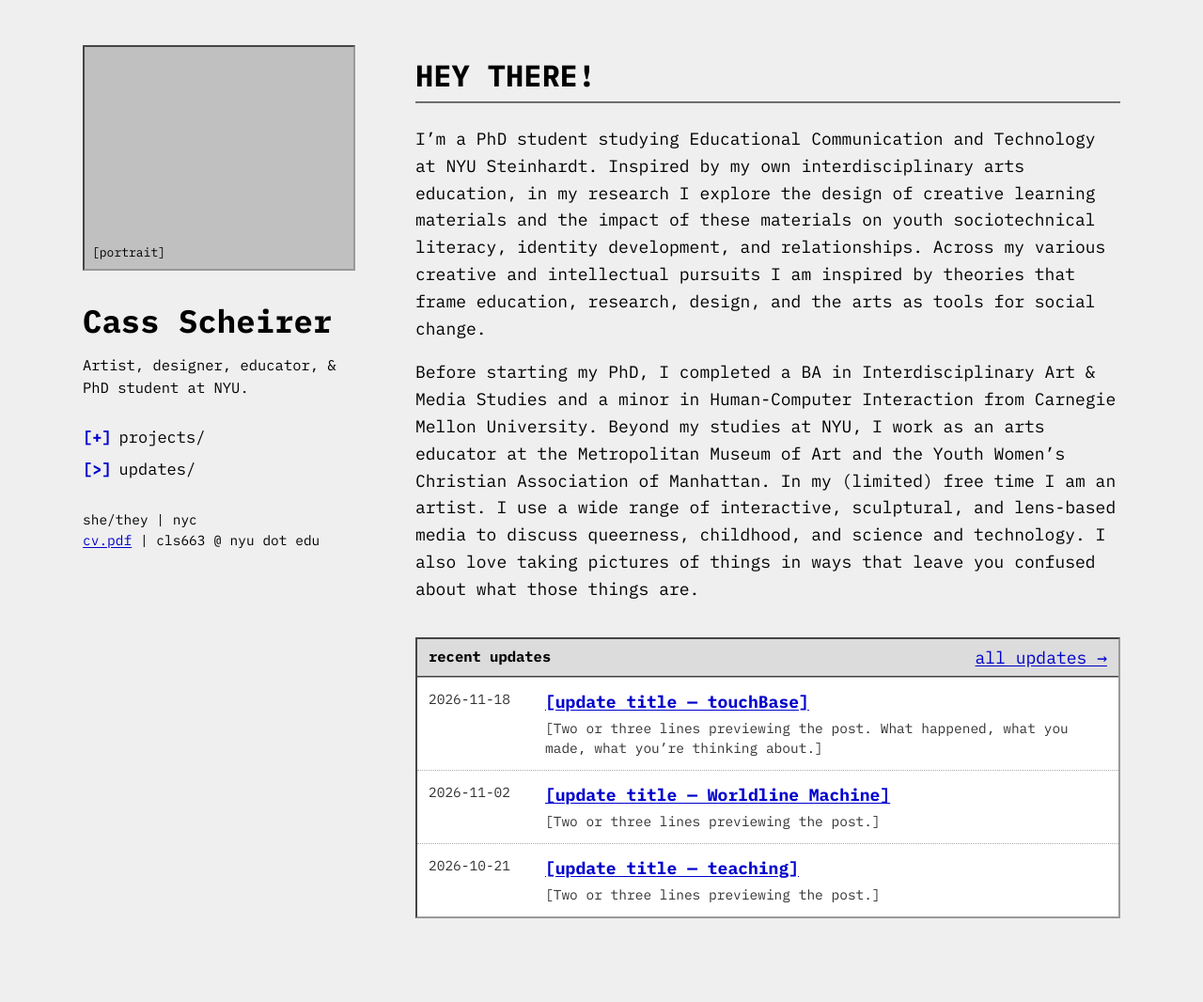
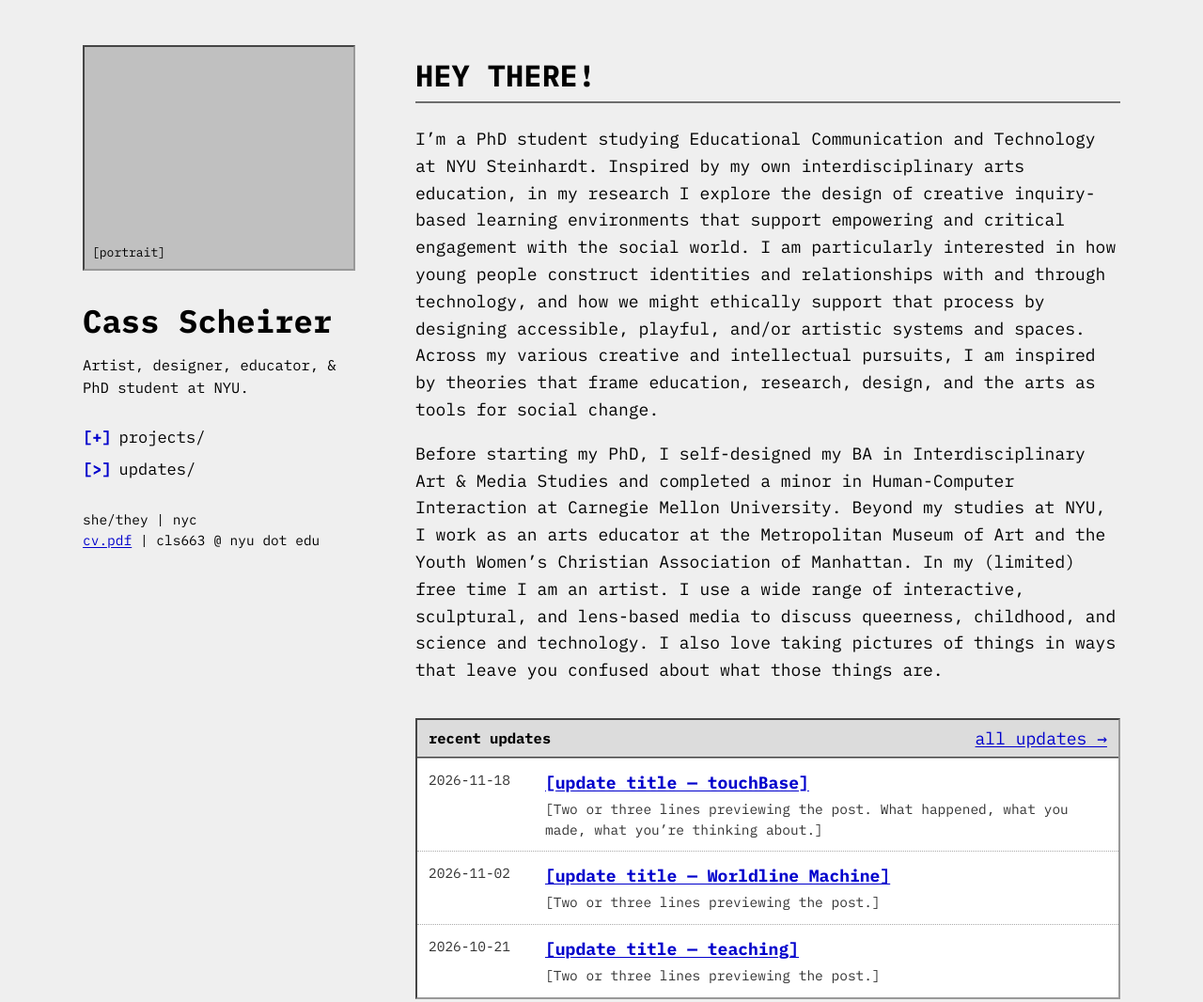
Before and after one commit to scheirer-cassie/itscass.net, an Eleventy site: page src/pages/index.njk in a window 1280 px wide. Shown: the whole page at 94% size. Before the commit the page ends 1041 px from the top, so only its background shows below. Built offline with nearby package versions, Linux system fonts and the light colour scheme; Eleventy itself is replaced by a stand-in of ours; files that its build step writes are made by us from their sources.

Commit message:
Update content/about.md (via Pages CMS)

```diff
--- a/content/about.md
+++ b/content/about.md
@@ -2,6 +2,6 @@
 heading: HEY THERE!
 permalink: false
 ---
-I’m a PhD student studying Educational Communication and Technology at NYU Steinhardt. Inspired by my own interdisciplinary arts education, in my research I explore the design of creative learning materials and the impact of these materials on youth sociotechnical literacy, identity development, and relationships. Across my various creative and intellectual pursuits I am inspired by theories that frame education, research, design, and the arts as tools for social change.
+I’m a PhD student studying Educational Communication and Technology at NYU Steinhardt. Inspired by my own interdisciplinary arts education, in my research I explore the design of creative inquiry-based learning environments that support empowering and critical engagement with the social world. I am particularly interested in how young people construct identities and relationships with and through technology, and how we might ethically support that process by designing accessible, playful, and/or artistic systems and spaces. Across my various creative and intellectual pursuits, I am inspired by theories that frame education, research, design, and the arts as tools for social change.
 
-Before starting my PhD, I completed a BA in Interdisciplinary Art & Media Studies and a minor in Human-Computer Interaction from Carnegie Mellon University. Beyond my studies at NYU, I work as an arts educator at the Metropolitan Museum of Art and the Youth Women’s Christian Association of Manhattan. In my (limited) free time I am an artist. I use a wide range of interactive, sculptural, and lens-based media to discuss queerness, childhood, and science and technology. I also love taking pictures of things in ways that leave you confused about what those things are.
+Before starting my PhD, I self-designed my BA in Interdisciplinary Art & Media Studies and completed a minor in Human-Computer Interaction at Carnegie Mellon University. Beyond my studies at NYU, I work as an arts educator at the Metropolitan Museum of Art and the Youth Women’s Christian Association of Manhattan. In my (limited) free time I am an artist. I use a wide range of interactive, sculptural, and lens-based media to discuss queerness, childhood, and science and technology. I also love taking pictures of things in ways that leave you confused about what those things are.
```
